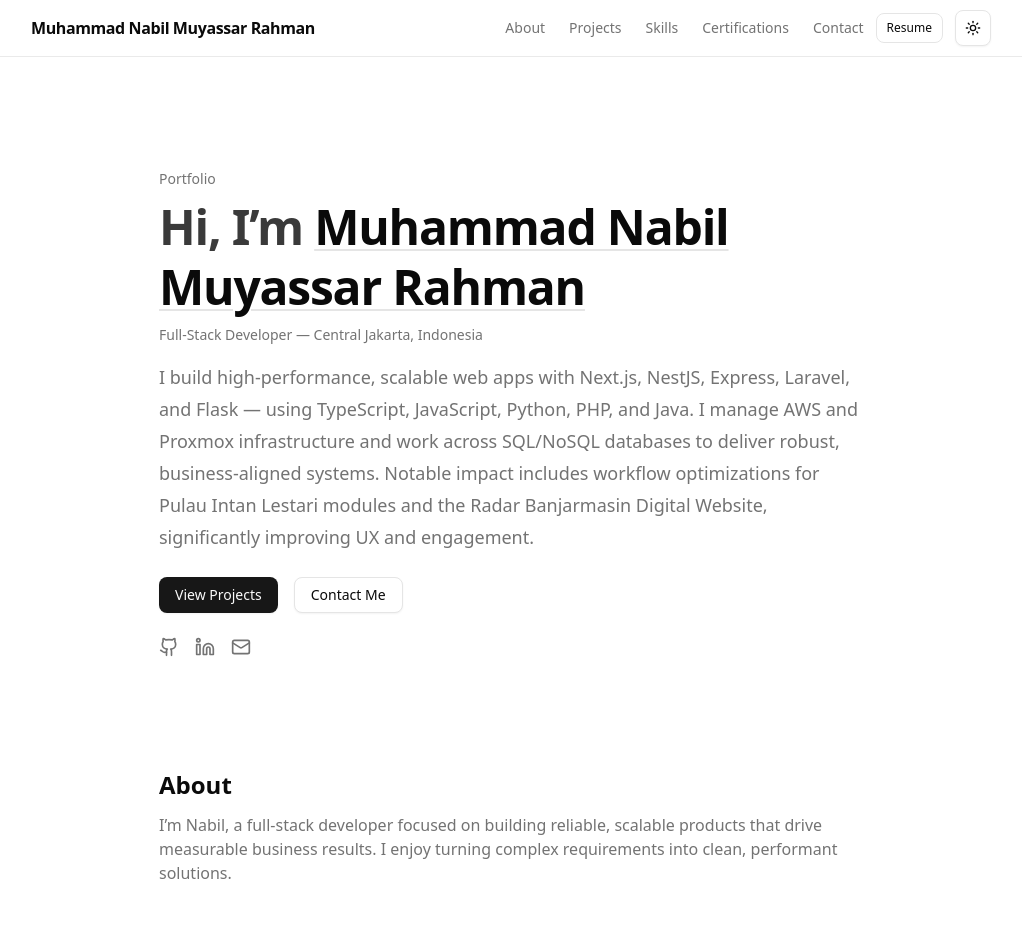
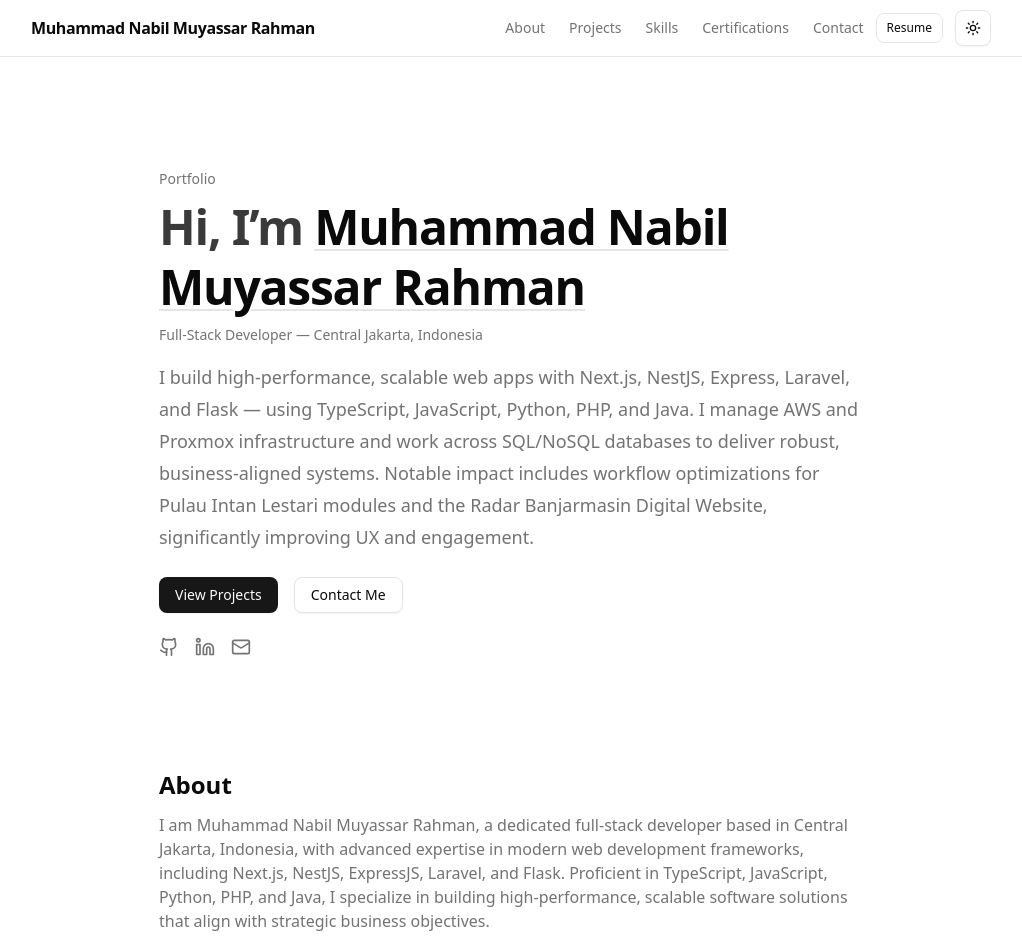
Before and after one commit to pratama11-dev/mnmr-portfolio-v2, a Next.js app: page / in a window 1280 px wide. Shown: the top 949 px of the page, without its empty margins (129-1151 px from the left). Built offline with nearby package versions, Linux system fonts and the light colour scheme.

Commit message:
feat: add education and work experience sections with dynamic content loading

```diff
--- a/src/app/page.tsx
+++ b/src/app/page.tsx
@@ -3,14 +3,22 @@ import { Button } from "@/components/ui/button";
 import Link from "next/link";
 import projects from "@/data/projects.json";
 import skills from "@/data/skills.json";
-import certs from "@/data/certifications.json";
+import about from "@/data/about.json";
+import educationData from "@/data/education.json";
+import experienceData from "@/data/experience.json";
 import { ProjectCard } from "@/components/project-card";
 import { SkillsGrid } from "@/components/skills-grid";
 import { CertificationsList } from "@/components/certifications-list";
-import type { Project, Certification } from "@/types";
+import { Summary } from "@/components/summary";
+import { EducationList } from "@/components/education-list";
+import { WorkExperienceList } from "@/components/work-experience-list";
+import certs from "@/data/certifications.json";
+import type { Project, Certification, Education, Experience } from "@/types";
 
 const allProjects = projects as Project[];
 const certifications = certs as Certification[];
+const education = educationData as Education[];
+const experiences = experienceData as Experience[];
 
 export default function Home() {
   return (
@@ -52,9 +60,7 @@ export default function Home() {
       {/* Sections */}
       <section id="about" className="mt-20 sm:mt-28">
         <h2 className="text-2xl font-semibold">About</h2>
-        <p className="mt-3 text-muted-foreground">
-          I’m Nabil, a full‑stack developer focused on building reliable, scalable products that drive measurable business results. I enjoy turning complex requirements into clean, performant solutions.
-        </p>
+        <Summary paragraphs={about?.summary} />
       </section>
 
       <section id="projects" className="mt-16 sm:mt-20">
@@ -85,6 +91,16 @@ export default function Home() {
         <SkillsGrid skills={skills} />
       </section>
 
+      <section id="experience" className="mt-16 sm:mt-20">
+        <h2 className="text-2xl font-semibold">Work Experience</h2>
+        <WorkExperienceList items={experiences} />
+      </section>
+
+      <section id="education" className="mt-16 sm:mt-20">
+        <h2 className="text-2xl font-semibold">Education</h2>
+        <EducationList items={education} />
+      </section>
+
       <section id="certifications" className="mt-16 sm:mt-20">
         <h2 className="text-2xl font-semibold">Certifications</h2>
         <p className="mt-3 text-muted-foreground">Highlights of certifications.</p>
--- a/src/app/projects/[slug]/page.tsx
+++ b/src/app/projects/[slug]/page.tsx
@@ -16,9 +16,9 @@ export async function generateStaticParams() {
 }
 
 export function generateMetadata({ params }: { params: { slug: string } }): Metadata {
-  const project = allProjects.find((p) => p.slug === params.slug);
+  const project = allProjects.find((p) => p?.slug === params?.slug);
   return {
-    title: project ? `${project.title} — Project` : "Project",
+    title: project ? `${project?.title} — Project` : "Project",
     description: project?.summary || project?.description,
   };
 }
--- /dev/null
+++ b/src/components/education-list.tsx
@@ -0,0 +1,48 @@
+import React from "react";
+import type { Education } from "@/types";
+
+export function EducationList({ items }: { items: Education[] }) {
+  if (!items?.length) return null;
+
+  return (
+    <ul className="mt-4 space-y-4">
+      {items.map((e) => (
+        <li key={`${e.institution}-${e.program}`} className="rounded-lg border border-border p-4">
+          <div className="flex flex-col sm:flex-row sm:items-center sm:justify-between gap-2">
+            <div>
+              <h3 className="font-medium leading-none">
+                {e.link ? (
+                  <a href={e.link} target="_blank" rel="noreferrer" className="underline underline-offset-4 hover:text-foreground">
+                    {e.institution}
+                  </a>
+                ) : (
+                  e.institution
+                )}
+              </h3>
+              <p className="mt-1 text-sm text-muted-foreground">{e.program}</p>
+              {e.location ? (
+                <p className="mt-1 text-xs text-muted-foreground/80">{e.location}</p>
+              ) : null}
+            </div>
+            <div className="text-xs text-muted-foreground/80">
+              {e.start || e.end ? (
+                <span>
+                  {e.start ? e.start : ""}
+                  {e.start && e.end ? " – " : ""}
+                  {e.end ? e.end : "Present"}
+                </span>
+              ) : null}
+            </div>
+          </div>
+          {e.notes?.length ? (
+            <ul className="mt-3 list-disc pl-5 space-y-1 text-sm text-muted-foreground">
+              {e.notes.map((n, idx) => (
+                <li key={idx}>{n}</li>
+              ))}
+            </ul>
+          ) : null}
+        </li>
+      ))}
+    </ul>
+  );
+}
--- /dev/null
+++ b/src/components/summary.tsx
@@ -0,0 +1,12 @@
+import React from "react";
+
+export function Summary({ paragraphs }: { paragraphs: string[] }) {
+  if (!paragraphs?.length) return null;
+  return (
+    <div className="mt-3 space-y-3 text-muted-foreground">
+      {paragraphs.map((p, i) => (
+        <p key={i}>{p}</p>
+      ))}
+    </div>
+  );
+}
--- /dev/null
+++ b/src/components/work-experience-list.tsx
@@ -0,0 +1,45 @@
+import React from "react";
+import type { Experience } from "@/types";
+
+export function WorkExperienceList({ items }: { items: Experience[] }) {
+  if (!items?.length) return null;
+
+  return (
+    <ul className="mt-4 space-y-4">
+      {items.map((e, idx) => (
+        <li key={`${e.company}-${e.role}-${idx}`} className="rounded-lg border border-border p-4">
+          <div className="flex flex-col sm:flex-row sm:items-start sm:justify-between gap-2">
+            <div>
+              <div className="flex items-center gap-2">
+                {e.type ? (
+                  <span className="rounded border border-border px-1.5 py-0.5 text-[10px] uppercase tracking-wide text-muted-foreground">
+                    {e.type}
+                  </span>
+                ) : null}
+                <h3 className="font-medium leading-none">{e.company}</h3>
+              </div>
+              <p className="mt-1 text-sm text-muted-foreground">{e.role}</p>
+              {e.location ? (
+                <p className="mt-1 text-xs text-muted-foreground/80">{e.location}</p>
+              ) : null}
+            </div>
+            <div className="text-xs text-muted-foreground/80 whitespace-nowrap">
+              <span>
+                {e.start}
+                {" "}
+                {e.end ? `– ${e.end}` : "– Present"}
+              </span>
+            </div>
+          </div>
+          {e.bullets?.length ? (
+            <ul className="mt-3 list-disc pl-5 space-y-2 text-sm text-muted-foreground">
+              {e.bullets.map((b, i) => (
+                <li key={i}>{b}</li>
+              ))}
+            </ul>
+          ) : null}
+        </li>
+      ))}
+    </ul>
+  );
+}
--- /dev/null
+++ b/src/data/about.json
@@ -0,0 +1,6 @@
+{
+  "summary": [
+    "I am Muhammad Nabil Muyassar Rahman, a dedicated full-stack developer based in Central Jakarta, Indonesia, with advanced expertise in modern web development frameworks, including Next.js, NestJS, ExpressJS, Laravel, and Flask. Proficient in TypeScript, JavaScript, Python, PHP, and Java, I specialize in building high-performance, scalable software solutions that align with strategic business objectives.",
+    "My experience managing AWS and Proxmox infrastructures, alongside SQL and NoSQL databases, enables me to deliver robust systems that consistently surpass expectations. I’ve optimized critical workflows for the Pulau Intan Lestari modules and the Radar Banjarmasin Digital Website, significantly improving user experience and engagement. I aim to grow into a senior full-stack developer while laying the groundwork for a transformative tech startup to create innovative, globally impactful digital solutions."
+  ]
+}
--- /dev/null
+++ b/src/data/education.json
@@ -0,0 +1,38 @@
+[
+    {
+      "institution": "Hacktiv8",
+      "program": "FGA Bootcamp Web Development Program + React JS (Transcript)",
+      "location": "Jakarta, Indonesia",
+      "start": "August 2024",
+      "end": "October 2024",
+      "link": ""
+    },
+    {
+      "institution": "Orbit Future Academy",
+      "program": "AWS re/Start Program",
+      "location": "Jakarta, Indonesia",
+      "start": "May 2024",
+      "end": "September 2024"
+    },
+    {
+      "institution": "Universitas Lambung Mangkurat",
+      "program": "Bachelor of Computer Science (GPA 3.82 / 4.00)",
+      "location": "Banjarmasin, Indonesia",
+      "start": "September 2020",
+      "end": "February 2024"
+    },
+    {
+      "institution": "Infinite Learning Indonesia",
+      "program": "Game Development and Animation Digitalent Program",
+      "location": "Jakarta, Indonesia",
+      "start": "August 2023",
+      "end": "August 2023"
+    },
+    {
+      "institution": "BISA AI Academy (PT BISA ARTIFISIAL INDONESIA)",
+      "program": "Game Development Student Kampus Merdeka Program",
+      "location": "Jakarta, Indonesia",
+      "start": "August 2022",
+      "end": "December 2022"
+    }
+  ]
--- /dev/null
+++ b/src/data/experience.json
@@ -0,0 +1,44 @@
+[
+  {
+    "company": "PT Pelinitra Gunawan",
+    "type": "Contract",
+    "role": "Full-stack Developer",
+    "location": "Cikampek, Indonesia",
+    "start": "November 2024",
+    "end": "Present",
+    "bullets": [
+      "Re-architected the Core Logistics System by consolidating three legacy modules in the Delivery Order process, reducing database complexity by over 50% and improving performance and maintainability.",
+      "Built a new textile production tracking module for 200+ staff; automated conversion of Sales Orders to Production Orders in one click, halving manual entry and calculations.",
+      "Designed and implemented sales and quotation modules with pricing compliance and approval workflows to ensure data integrity while supporting flexible business rules.",
+      "Rapidly delivered a stock opname (inventory audit) system with web and mobile apps in under a week, from database design to deployment, ensuring full synchronization between physical inventory and the database."
+    ]
+  },
+  {
+    "company": "PT Duta Banua Banjar",
+    "type": "Intern",
+    "role": "Full-stack Developer",
+    "location": "Banjarbaru, Indonesia",
+    "start": "May 2024",
+    "end": "May 2024",
+    "bullets": [
+      "Provided continuous monitoring and maintenance for one month to ensure high server uptime and consistent performance.",
+      "Achieved 100% data recovery with regular backups across two websites.",
+      "Managed servers and databases; executed a seamless migration of the entire web presence with zero user disruption.",
+      "Analyzed and optimized a key workflow on the main website to improve load times by ~25%, increasing user satisfaction and engagement."
+    ]
+  },
+  {
+    "company": "PT Duta Banua Banjar",
+    "type": "Intern",
+    "role": "Full-stack Developer",
+    "location": "Banjarbaru, Indonesia",
+    "start": "September 2023",
+    "end": "November 2023",
+    "bullets": [
+      "Launched a 4‑step newspaper ad booking process with integrated payment, enabling online reservations and saving clients time; delivered Digital Iklan Radar Banjarmasin.",
+      "Implemented a 3‑step e‑newspaper purchase flow with a single QR payment, replacing phone-based processes; built an intuitive app for Digital Radar Banjarmasin.",
+      "Enabled 10 payment methods for e‑newspaper and ad space purchases, increasing flexibility and convenience.",
+      "Architected and launched two new web applications (ad booking and e‑newspaper sales), moving manual phone-based operations fully online."
+    ]
+  }
+]
--- a/src/types/index.d.ts
+++ b/src/types/index.d.ts
@@ -52,3 +52,23 @@ export interface Certification {
   credentialUrl?: string;
   skills?: string[];
 }
+
+export interface Education {
+  institution: string;
+  program: string;
+  location?: string;
+  start?: string;
+  end?: string;
+  notes?: string[];
+  link?: string;
+}
+
+export interface Experience {
+  company: string;
+  role: string;
+  location?: string;
+  start: string;
+  end?: string; // "Present" or a date/month string
+  bullets: string[];
+  type?: string; // e.g., "Project"
+}
```
